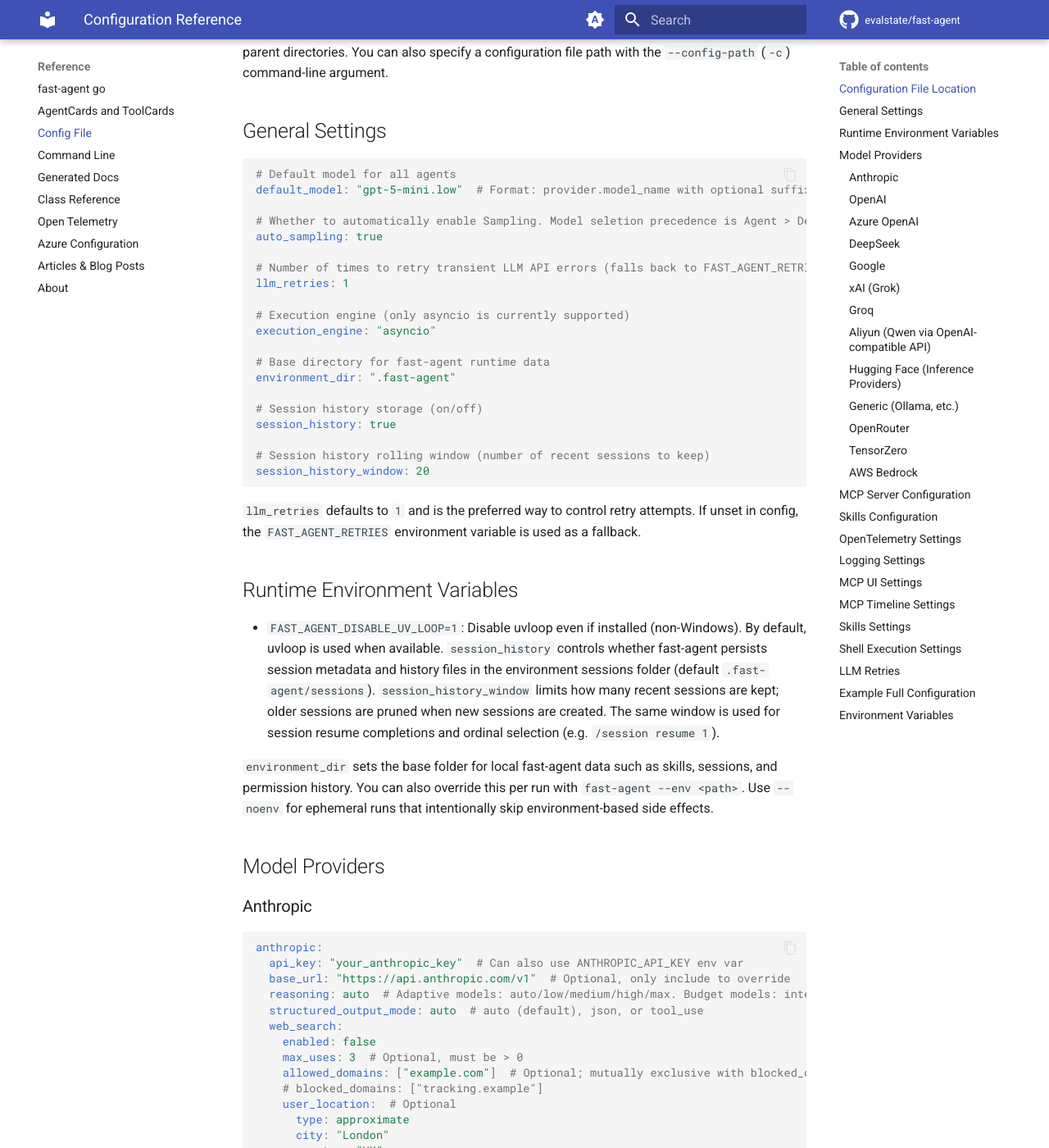
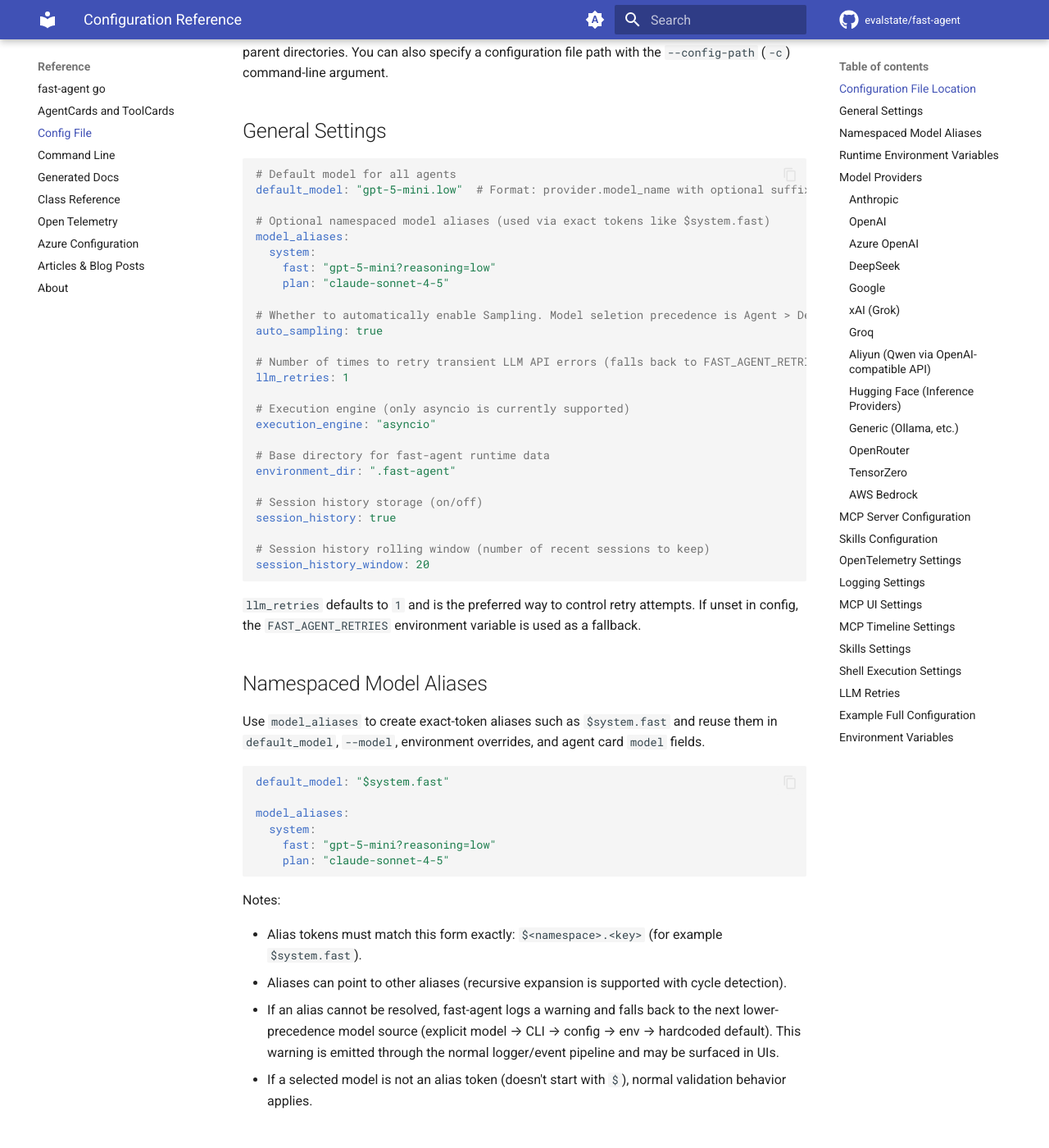
Before and after one commit to evalstate/fast-agent-docs, an MkDocs documentation site: the page built from docs/ref/config_file.md, in a window 1280 px wide and 1400 px high, scrolled down 524 px. Shown: the whole window at 82% size. Built offline with MkDocs 1.6.1 and Material for MkDocs 9.7.7, drawn with Linux system fonts in a browser that asks for light colours; comment, search, counter and statistics services are not loaded.

````diff
--- a/docs/ref/config_file.md
+++ b/docs/ref/config_file.md
@@ -18,6 +18,12 @@ fast-agent automatically searches for configuration files in the current working
 ```yaml
 # Default model for all agents
 default_model: "gpt-5-mini.low"  # Format: provider.model_name with optional suffix/query params
+
+# Optional namespaced model aliases (used via exact tokens like $system.fast)
+model_aliases:
+  system:
+    fast: "gpt-5-mini?reasoning=low"
+    plan: "claude-sonnet-4-5"
 
 # Whether to automatically enable Sampling. Model seletion precedence is Agent > Default.
 auto_sampling: true
@@ -40,6 +46,30 @@ session_history_window: 20
 
 `llm_retries` defaults to `1` and is the preferred way to control retry attempts. If unset in
 config, the `FAST_AGENT_RETRIES` environment variable is used as a fallback.
+
+## Namespaced Model Aliases
+
+Use `model_aliases` to create exact-token aliases such as `$system.fast` and reuse them in
+`default_model`, `--model`, environment overrides, and agent card `model` fields.
+
+```yaml
+default_model: "$system.fast"
+
+model_aliases:
+  system:
+    fast: "gpt-5-mini?reasoning=low"
+    plan: "claude-sonnet-4-5"
+```
+
+Notes:
+
+- Alias tokens must match this form exactly: `$<namespace>.<key>` (for example `$system.fast`).
+- Aliases can point to other aliases (recursive expansion is supported with cycle detection).
+- If an alias cannot be resolved, fast-agent logs a warning and falls back to the next
+  lower-precedence model source (explicit model → CLI → config → env → hardcoded default).
+  This warning is emitted through the normal logger/event pipeline and may be surfaced in UIs.
+- If a selected model is not an alias token (doesn't start with `$`), normal validation behavior
+  applies.
 
 ## Runtime Environment Variables
 
--- a/requirements.txt
+++ b/requirements.txt
@@ -30,5 +30,5 @@ requests==2.32.3
 six==1.17.0
 urllib3==2.3.0
 watchdog==6.0.0
-pillow==11.2.1
+pillow==12.1.1
 CairoSVG==2.7.1
````
Also changed, not shown: docs/index.md (+1 -1 lines), docs/mcp/mcp-ui.md (+1 -1 lines), docs/models/index.md (+6 -0 lines), docs/ref/cmd_switches.md (+4 -4 lines), 1 other file.
